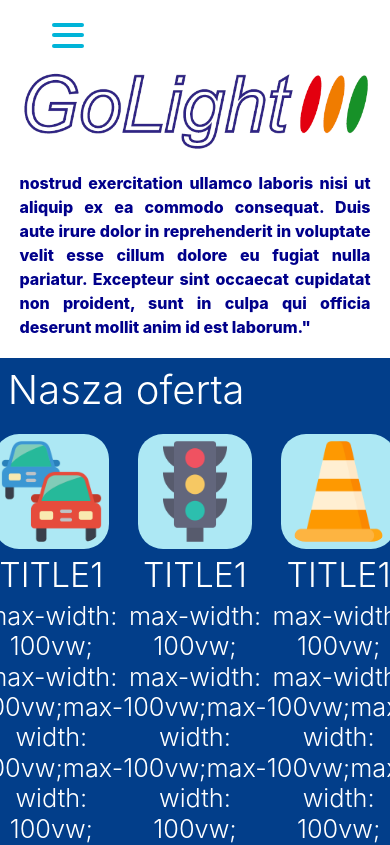
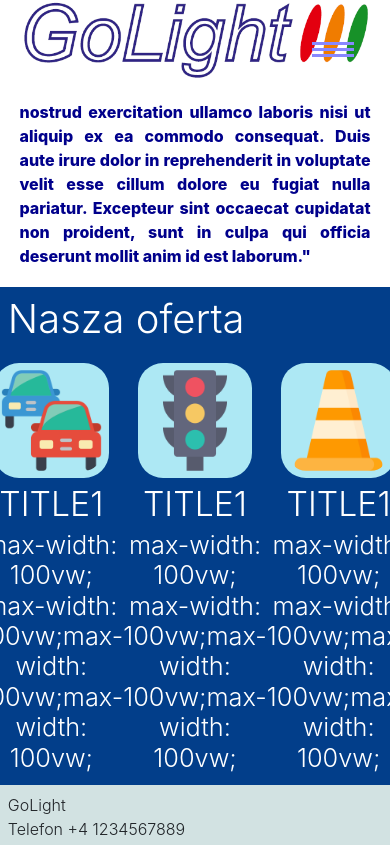
Before and after one commit to awojty/golight, a React (Create React App) app: page / in a window 390 px wide. Shown: the top 845 px of the page. Built offline with nearby package versions, Linux system fonts and the light colour scheme.

Commit message:
responsive menu fixed

```diff
--- a/public/index.html
+++ b/public/index.html
@@ -24,7 +24,7 @@
       work correctly both with client-side routing and a non-root public URL.
       Learn how to configure a non-root public URL by running `npm run build`.
     -->
-    <title>React App</title>
+    <title>GoLight</title>
   </head>
   <body>
     <noscript>You need to enable JavaScript to run this app.</noscript>
--- a/src/components/Menu.css
+++ b/src/components/Menu.css
@@ -35,6 +35,43 @@
     }
 }
 
+.menuClose{
+  display: flex;
+  flex-direction: column;
+  justify-content: center;
+  background: var(--star-command-blue);
+  height: 100vh;
+  text-align: left;
+  padding: 2rem;
+  position: absolute;
+  top: 0;
+  left: 0;
+  animation-duration: 1s;
+  animation-name: slideout;
+
+}
+
+
+@keyframes slideout {
+  from {
+    margin-left: 0%;
+    width: 100%;
+  }
+
+  to {
+    margin-left: 100%;
+    width: 0%;
+  }
+
+  /* 75% {
+    font-size: 300%;
+    margin-left: 25%;
+    width: 150%;
+  } */
+
+
+}
+
 @media (max-width: 670px) {
     .StyledMenu{
         width: 100%;
@@ -54,3 +91,153 @@
   background-color: darkgoldenrod;
   cursor: pointer;
 }
+
+.header {
+  display: block;
+  margin: 0 auto;
+  width: 100%;
+  max-width: 100%;
+  box-shadow: none;
+  background-color: #FC466B;
+  position: fixed;
+  height: 60px!important;
+  overflow: hidden;
+  z-index: 10;
+}
+.main {
+  margin: 0 auto;
+  display: block;
+  height: 100%;
+  margin-top: 60px;
+}
+.mainInner{
+  display: table;
+  height: 100%;
+  width: 100%;
+  text-align: center;
+}
+.mainInner div{
+  display:table-cell;
+  vertical-align: middle;
+  font-size: 3em;
+  font-weight: bold;
+  letter-spacing: 1.25px;
+}
+
+
+#sidebarMenu {
+
+  display: flex;
+  flex-direction: column;
+  justify-content: center;
+  background: var(--star-command-blue);
+  text-align: left;
+  padding: 2rem;
+
+  height: 100%;
+  position: fixed;
+  left: 0;
+  width: 250px;
+  /* margin-top: 60px; */
+  transform: translateX(-250px);
+  transition: transform 250ms ease-in-out;
+}
+.sidebarMenuInner{
+  margin:0;
+  padding:0;
+  border-top: 1px solid rgba(255, 255, 255, 0.10);
+  display: flex;
+  flex-direction: column;
+  justify-content: center;
+}
+.sidebarMenuInner li{
+  list-style: none;
+  color: #fff;
+  text-transform: uppercase;
+  font-weight: bold;
+  padding: 20px;
+  cursor: pointer;
+  border-bottom: 1px solid rgba(255, 255, 255, 0.10);
+}
+.sidebarMenuInner li span{
+  display: block;
+  font-size: 14px;
+  color: rgba(255, 255, 255, 0.50);
+}
+.sidebarMenuInner li a{
+  color: #888;
+  text-transform: uppercase;
+  font-weight: bold;
+  cursor: pointer;
+  text-decoration: none;
+}
+input[type="checkbox"]:checked ~ #sidebarMenu {
+  transform: translateX(0);
+}
+
+input[type=checkbox] {
+  transition: all 0.3s;
+  box-sizing: border-box;
+  display: none;
+}
+.sidebarIconToggle {
+  transition: all 0.3s;
+  box-sizing: border-box;
+  cursor: pointer;
+  position: absolute;
+  z-index: 99;
+  height: 100%;
+  width: 100%;
+  /* top: 22px;
+  left: 15px; */
+
+  top: 5vh;
+  left: 80vw;
+  height: 42px;
+  width: 42px;
+}
+.spinner {
+  transition: all 0.3s;
+  box-sizing: border-box;
+  position: absolute;
+  height: 3px;
+  width: 100%;
+  background-color: #88f;
+}
+.horizontal {
+  transition: all 0.3s;
+  box-sizing: border-box;
+  position: relative;
+  float: left;
+  margin-top: 3px;
+}
+.diagonal.part-1 {
+  position: relative;
+  transition: all 0.3s;
+  box-sizing: border-box;
+  float: left;
+}
+.diagonal.part-2 {
+  transition: all 0.3s;
+  box-sizing: border-box;
+  position: relative;
+  float: left;
+  margin-top: 3px;
+}
+input[type=checkbox]:checked ~ .sidebarIconToggle > .horizontal {
+  transition: all 0.3s;
+  box-sizing: border-box;
+  opacity: 0;
+}
+input[type=checkbox]:checked ~ .sidebarIconToggle > .diagonal.part-1 {
+  transition: all 0.3s;
+  box-sizing: border-box;
+  transform: rotate(135deg);
+  margin-top: 8px;
+}
+input[type=checkbox]:checked ~ .sidebarIconToggle > .diagonal.part-2 {
+  transition: all 0.3s;
+  box-sizing: border-box;
+  transform: rotate(-135deg);
+  margin-top: -9px;
+}
--- a/src/components/Menu.js
+++ b/src/components/Menu.js
@@ -65,23 +65,24 @@ export default class Menu extends Component  {
 
   }
 
-  render() {
-    return (
-        <>{this.props.isOpen ? (
-        <div>
-            <div className="StyledMenu" open={this.props.isOpen}>
-              <h3>Menu</h3>
-              <a className="StyledLink" onClick={this.closeIt}>O nas</a>
-              <a className="StyledLink" onClick={this.closeIt}>Oferta</a>
-              <a className="StyledLink" onClick={this.closeIt}>Kontakt</a>
-            </div>
-        </div>
-        )
-          :(<></>)}
-        </>
-
-
-      );
+  render(){
+    return(
+    <div style={{position: "fixed"}}>
+      <input type="checkbox" class="openSidebarMenu" id="openSidebarMenu"></input>
+      <label for="openSidebarMenu" class="sidebarIconToggle">
+        <div class="spinner diagonal part-1"></div>
+        <div class="spinner horizontal"></div>
+        <div class="spinner diagonal part-2"></div>
+      </label>
+  <div id="sidebarMenu">
+    <ul class="sidebarMenuInner">
+    <h3>Menu</h3>
+      <a className="StyledLink" onClick={this.closeIt} href="/onas">O nas</a>
+      <a className="StyledLink" onClick={this.closeIt} href="/uslugi">Oferta</a>
+      <a className="StyledLink" onClick={this.closeIt} href="/kontakt">Kontakt</a>
+    </ul>
+  </div>
+  </div>);
 
   }
 
--- a/src/pages/Contact.js
+++ b/src/pages/Contact.js
@@ -32,7 +32,7 @@ export default class Contact extends Component {
             <Navbar onClickFunction={this.toggleMenu}/>
             <div className="topBar"></div>
             <div>
-                <Hamburger open={this.state.open} setOpen={this.toggleMenu} />
+                {/* <Hamburger open={this.state.open} setOpen={this.toggleMenu} /> */}
                 <Menu isOpen={this.state.open} setOpen={this.toggleMenu}>
                     <a id="home" className="menu-item" href="/">Home</a>
                     <a id="about" className="menu-item" href="/about">About</a>
--- a/src/pages/HomePage.js
+++ b/src/pages/HomePage.js
@@ -34,14 +34,14 @@ export default class HomePage extends Component {
     <Navbar onClickFunction={this.toggleMenu}/>
     <div className="topBar"></div>
 
-    <div className="mobile-navbar">
-          <Hamburger open={this.state.open} setOpen={this.toggleMenu} />
+    {/* <div className="mobile-navbar"> */}
+          {/* <Hamburger open={this.state.open} setOpen={this.toggleMenu} /> */}
           <Menu isOpen={this.state.open} setOpen={this.toggleMenu}>
             <a id="home" className="menu-item" href="/">Home</a>
             <a id="about" className="menu-item" href="/about">About</a>
             <a id="contact" className="menu-item" href="/contact">Contact</a>
         </Menu>
-    </div>
+    {/* </div> */}
 
     <div className="startPage">
 
--- a/src/pages/Offer.js
+++ b/src/pages/Offer.js
@@ -36,7 +36,7 @@ export default class Offer extends Component {
         <Navbar onClickFunction={this.toggleMenu}/>
         <div className="topBar"></div>
         <div>
-            <Hamburger open={this.state.open} setOpen={this.toggleMenu} />
+            {/* <Hamburger open={this.state.open} setOpen={this.toggleMenu} /> */}
             <Menu isOpen={this.state.open} setOpen={this.toggleMenu}>
                 <a id="home" className="menu-item" href="/">Home</a>
                 <a id="about" className="menu-item" href="/about">About</a>
```
